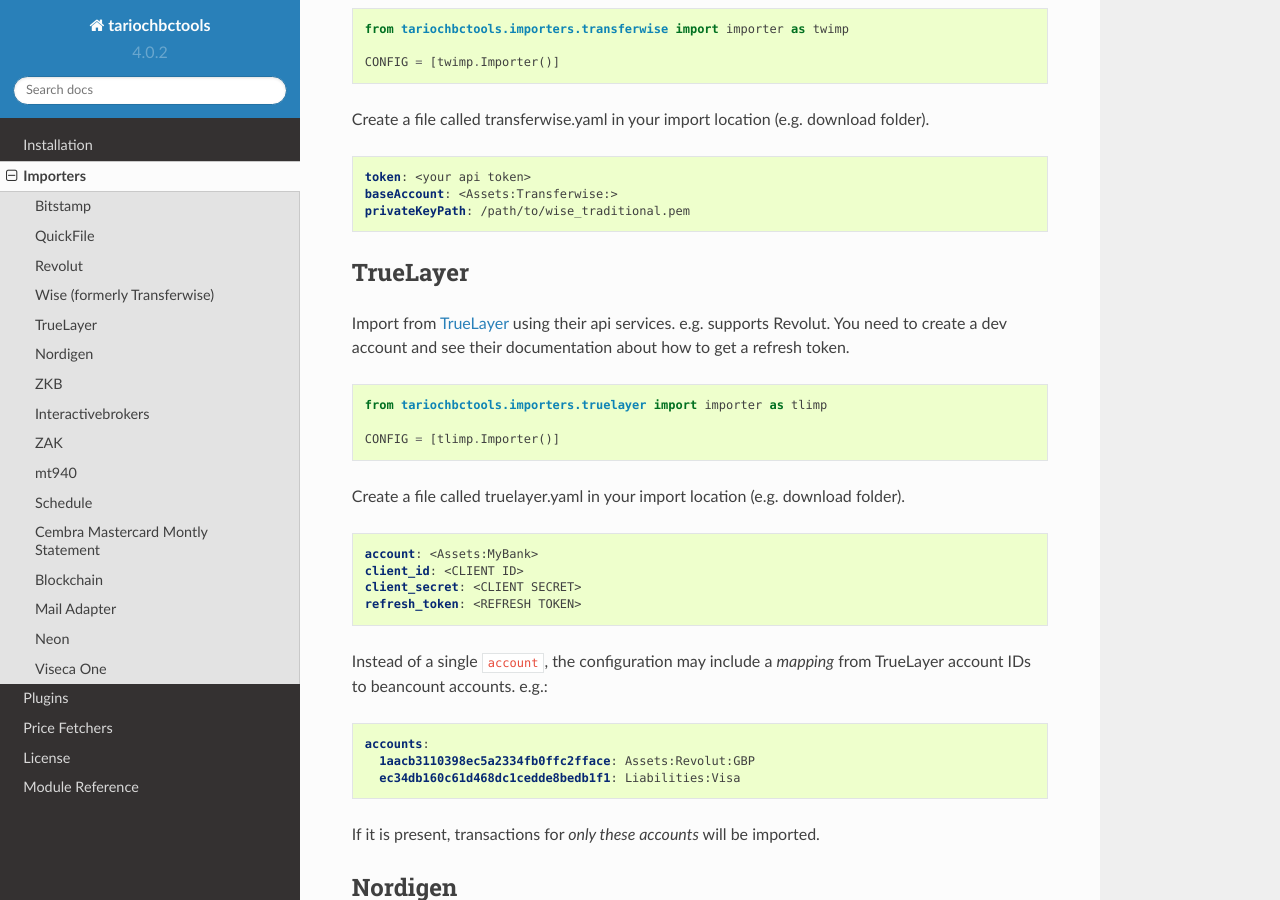
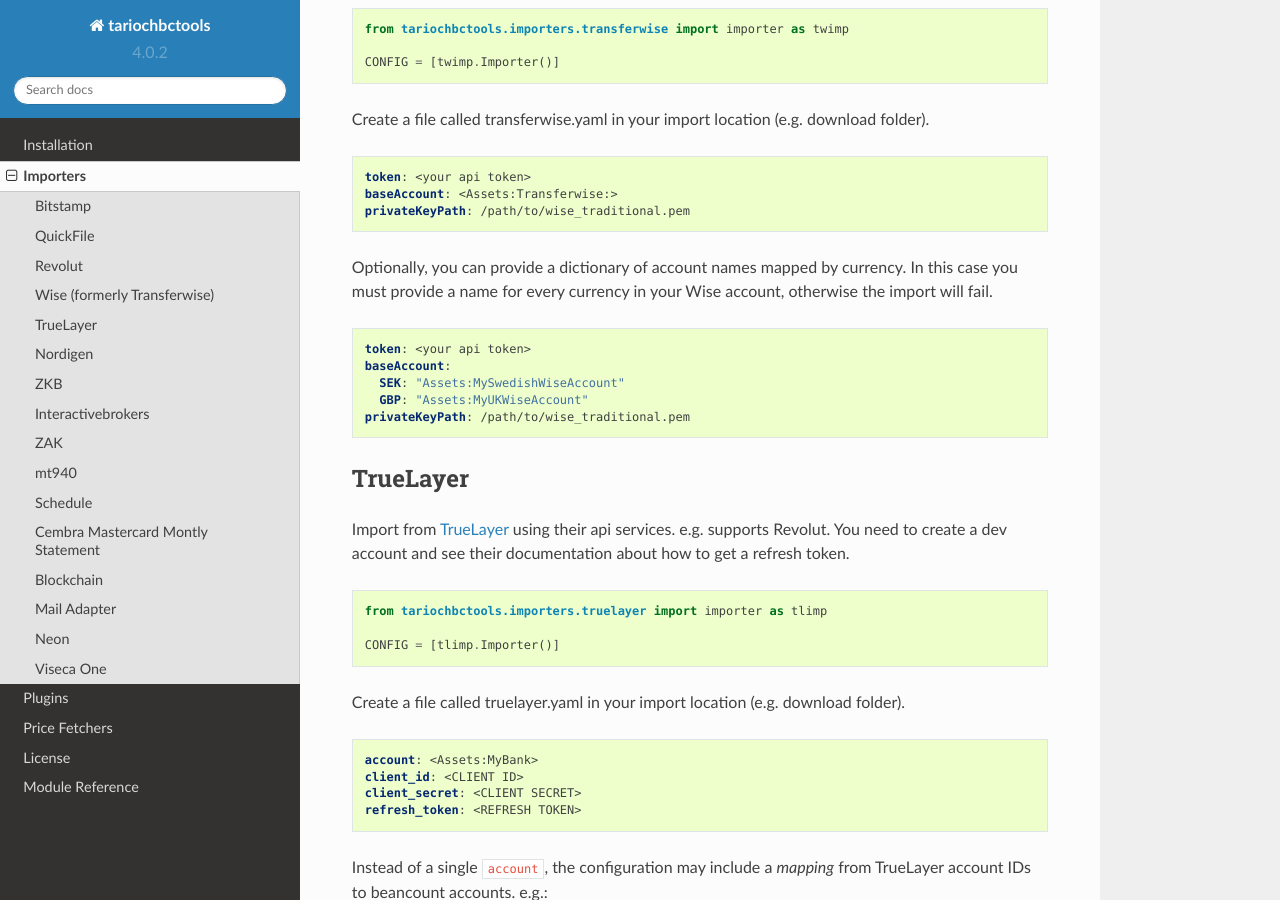
Before and after one commit to tarioch/beancounttools, a Sphinx documentation site: the page built from docs/importers.rst, in a window 1280 px wide and 900 px high, scrolled down 2208 px. Built offline with Sphinx 7.4.7 and the Read the Docs theme 2.0.0, drawn with Linux system fonts in a browser that asks for light colours.

Commit message:
Added documentation for baseAccount dict option

```diff
--- a/docs/importers.rst
+++ b/docs/importers.rst
@@ -122,6 +122,19 @@
   baseAccount: <Assets:Transferwise:>
   privateKeyPath: /path/to/wise_traditional.pem
 
+
+Optionally, you can provide a dictionary of account names mapped by currency. In this case
+you must provide a name for every currency in your Wise account, otherwise the import will
+fail.
+
+
+.. code-block:: yaml
+
+  token: <your api token>
+  baseAccount:
+    SEK: "Assets:MySwedishWiseAccount"
+    GBP: "Assets:MyUKWiseAccount"
+  privateKeyPath: /path/to/wise_traditional.pem
 
 TrueLayer
 ---------
```
